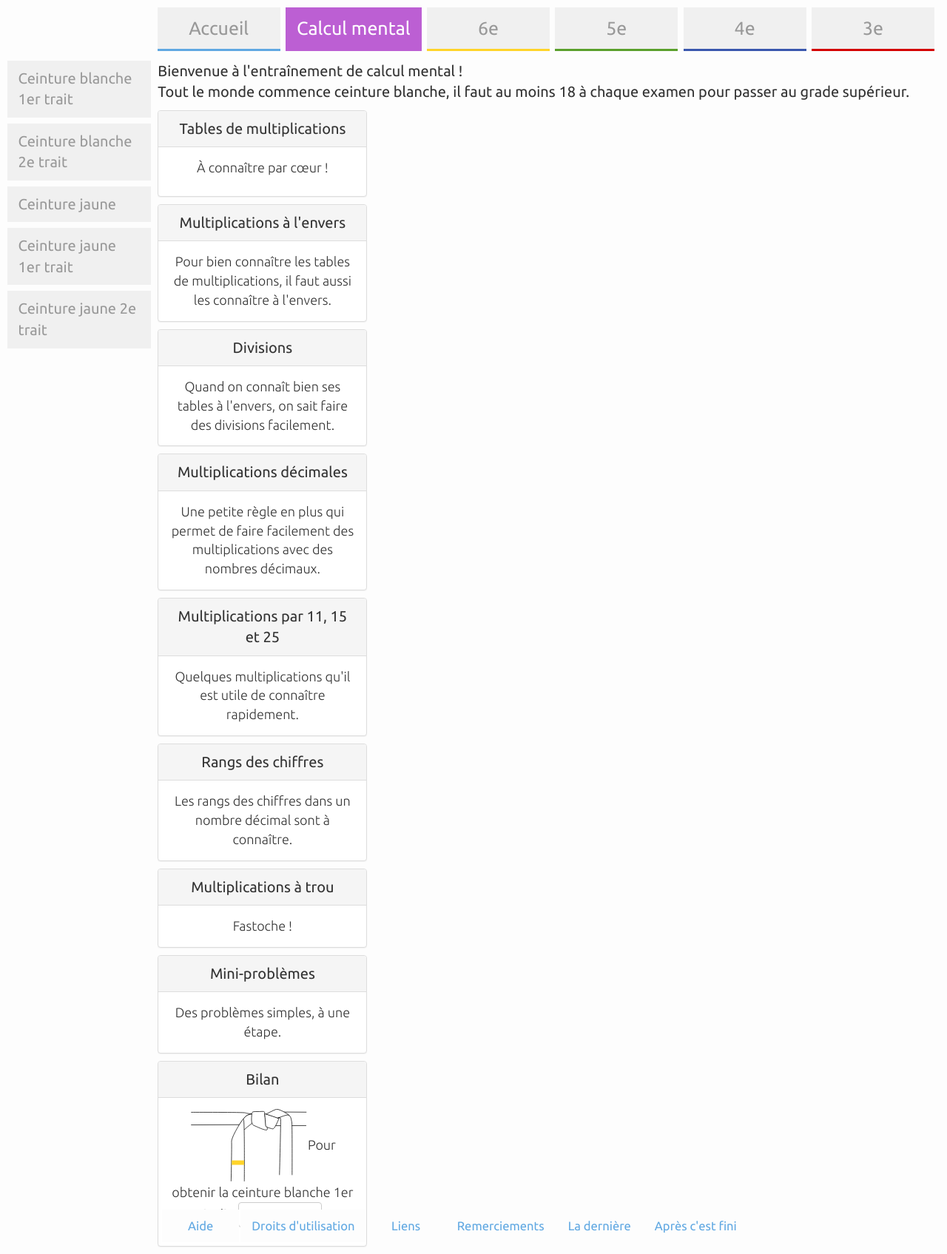
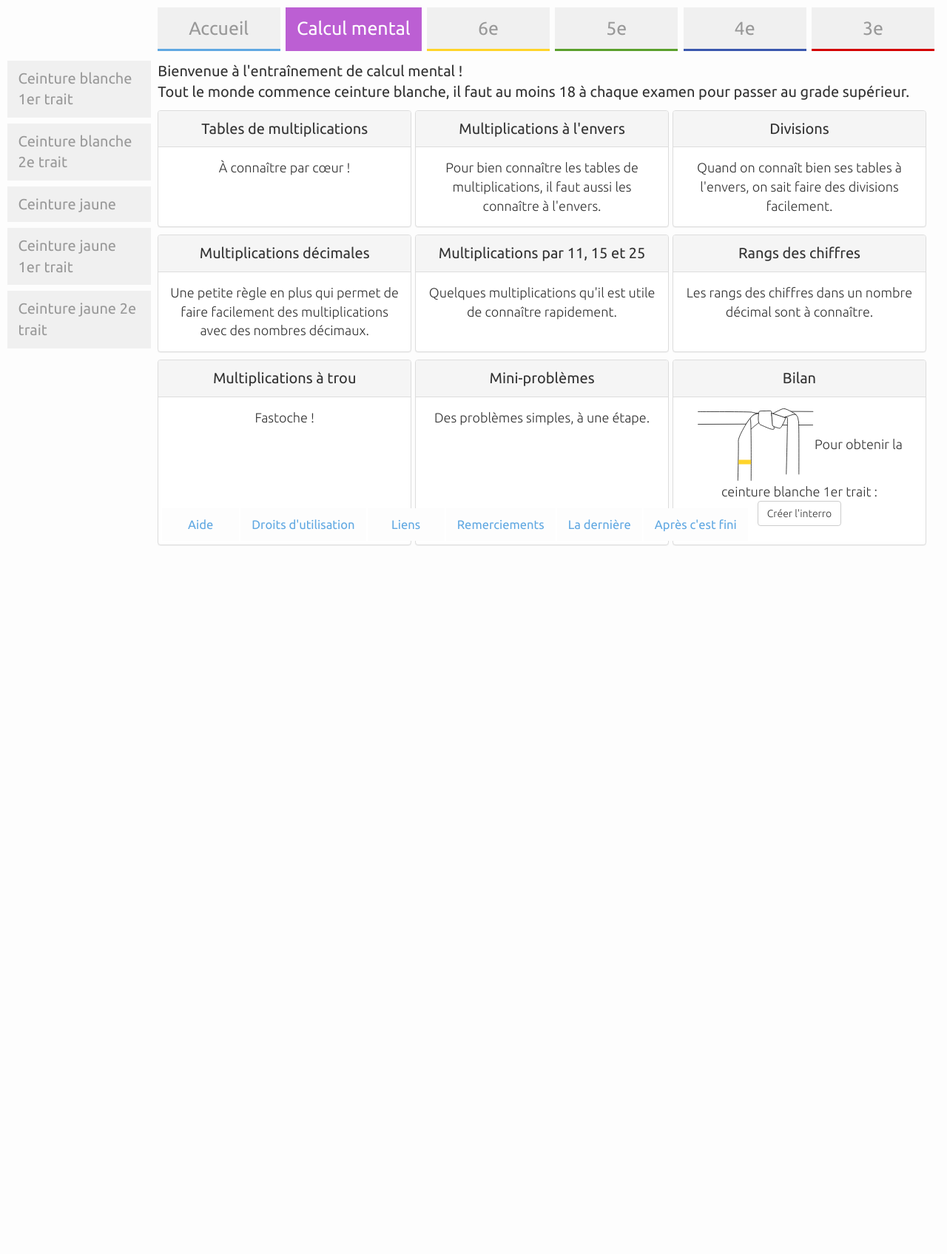
Before and after one commit to nicolashainaux/mr_hainaux_net, a Django app: a page that uses templates/layout.html in a window 1280 px wide. Shown: the whole page at 74% size. After the commit the page ends 737 px from the top, so only its background shows below. Run offline with Django 3.2, Linux system fonts and the light colour scheme; data comes from the database, SQL or seed files in the repository; some libraries are stand-ins or nearby versions.

Commit message:
Fix tiles layout.

```diff
--- a/static/css/styles.css
+++ b/static/css/styles.css
@@ -288,14 +288,20 @@ img {
   color: #333;
 }
 .main {
+  margin: 0;
+  padding: 0;
+}
+.tiles_group {
   display: flex;
   flex-flow: row wrap;
   justify-content: space-between;
   margin: 0;
   padding: 0;
-  width: 81.25%;
+  width: 97.36%;
 }
 div#central_content {
+  margin: 0;
+  padding: 0;
   display: block;
 }
 div#main_content_accueil,
@@ -310,6 +316,13 @@ div#central_4e_equations,
 div#central_4e_calcul-litteral,
 div#central_4e_triangle-rectangle {
   display: none;
+}
+.tile {
+  margin: 0;
+  padding: 0;
+  width: 33%;
+  text-align: center;
+  margin-bottom: 10px;
 }
 .footer {
   bottom: 0;
--- a/static/css/tiles.styl
+++ b/static/css/tiles.styl
@@ -0,0 +1,6 @@
+.tile
+  margin 0
+  padding 0
+  width 33%
+  text-align center
+  margin-bottom 10px
--- a/templates/layout.html
+++ b/templates/layout.html
@@ -73,7 +73,7 @@
             {% for theme_slug, data in tiles_data %}
               <div class="tiles_group" id="central_{{ category_slug }}_{{ theme_slug }}">
                 {% for name, content in data %}
-                  <div class="panel panel-default">
+                  <div class="panel panel-default tile">
                     <div class="panel-heading">{{ name }}</div>
                     <div class="panel-body">{{ content|safe }}</div>
                   </div>
```
Also changed, not shown: static/css/central.styl (+7 -1 lines).
